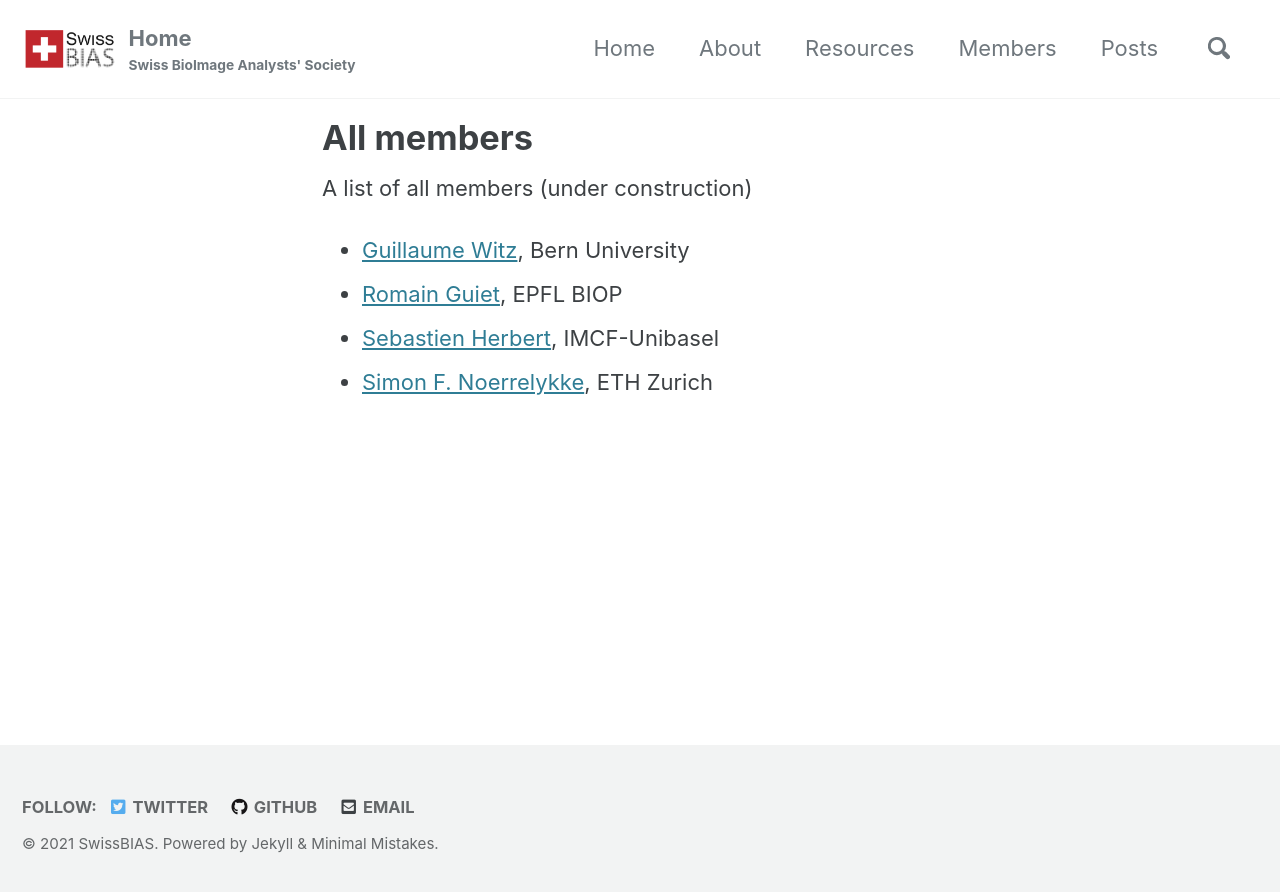
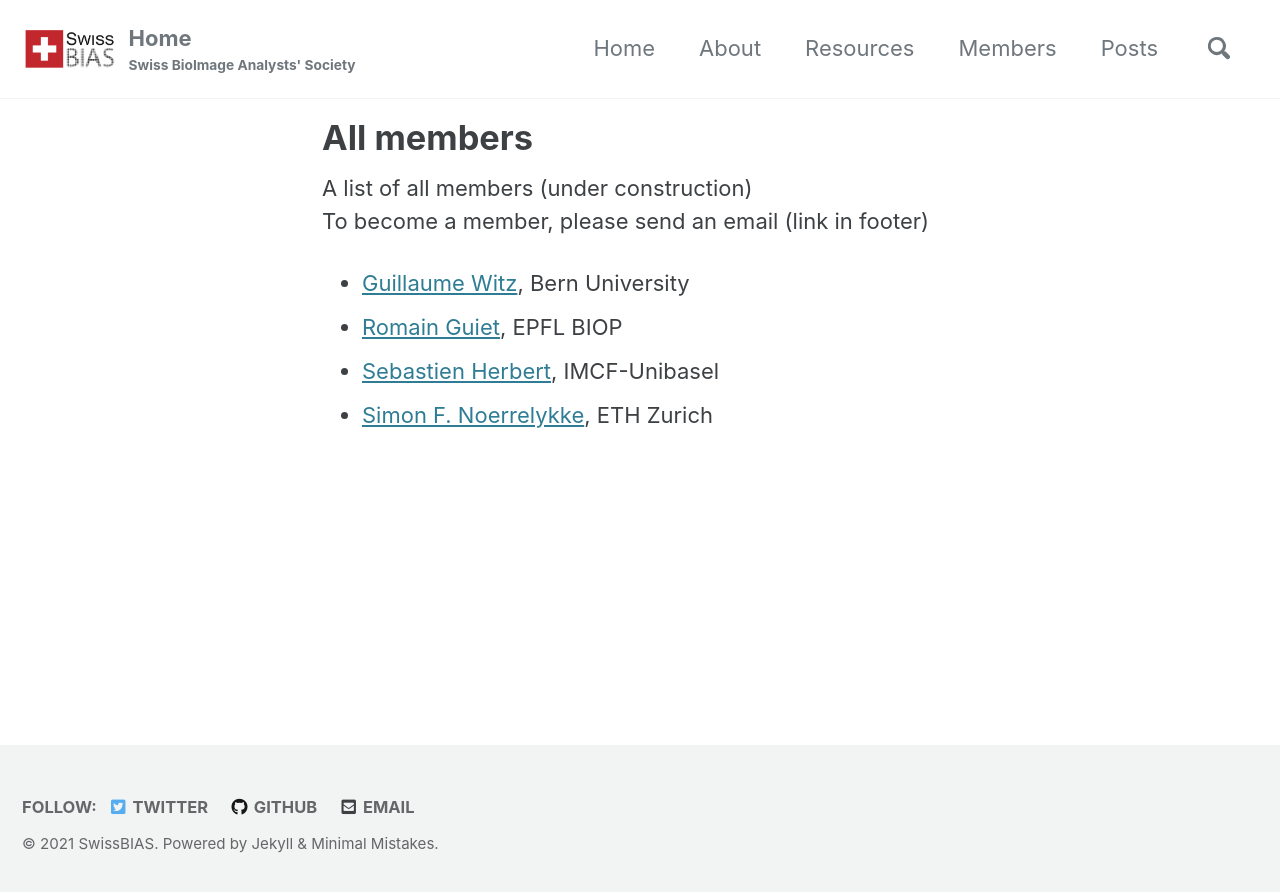
Before and after one commit to SwissBIAS/SwissBIAS.github.io, a Jekyll site: the page built from _pages/members.md, in a window 1280 px wide. Shown: the top 892 px of the page. Built offline with Jekyll 4.4.1, drawn with Linux system fonts in a browser that asks for light colours; cached includes are drawn as plain includes; comment, search, counter and statistics services are not loaded.

Commit message:
Update members.md

```diff
--- a/_pages/members.md
+++ b/_pages/members.md
@@ -4,6 +4,7 @@ permalink: /members/
 ---
 
 A list of all members (under construction)
+To become a member, please send an email (link in footer)
 
 
 <ul>
```
